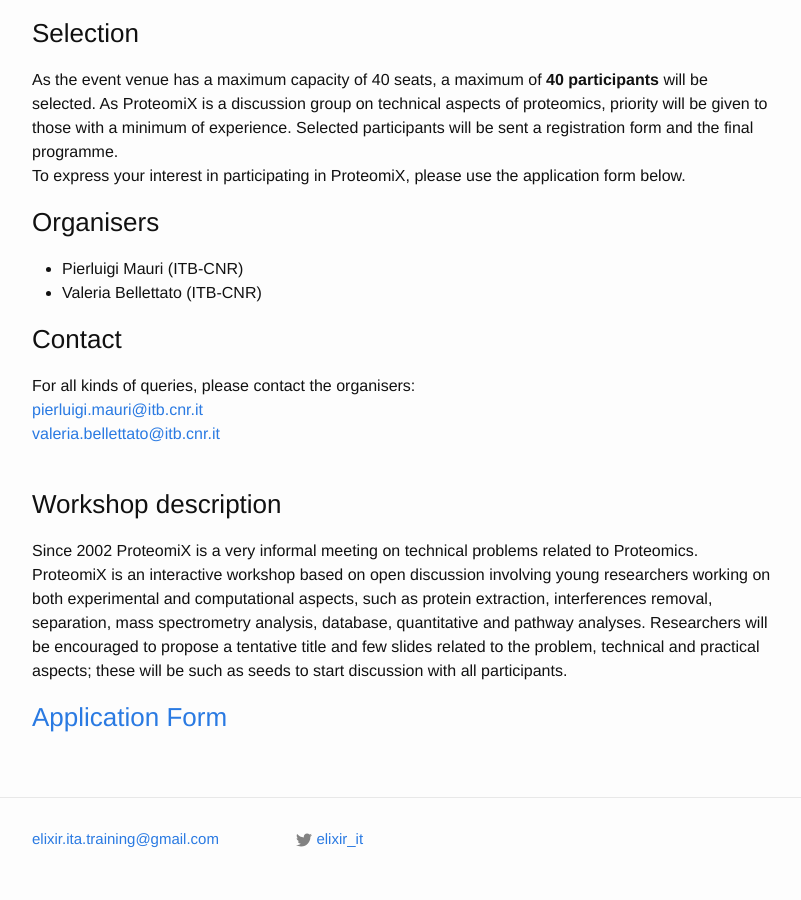
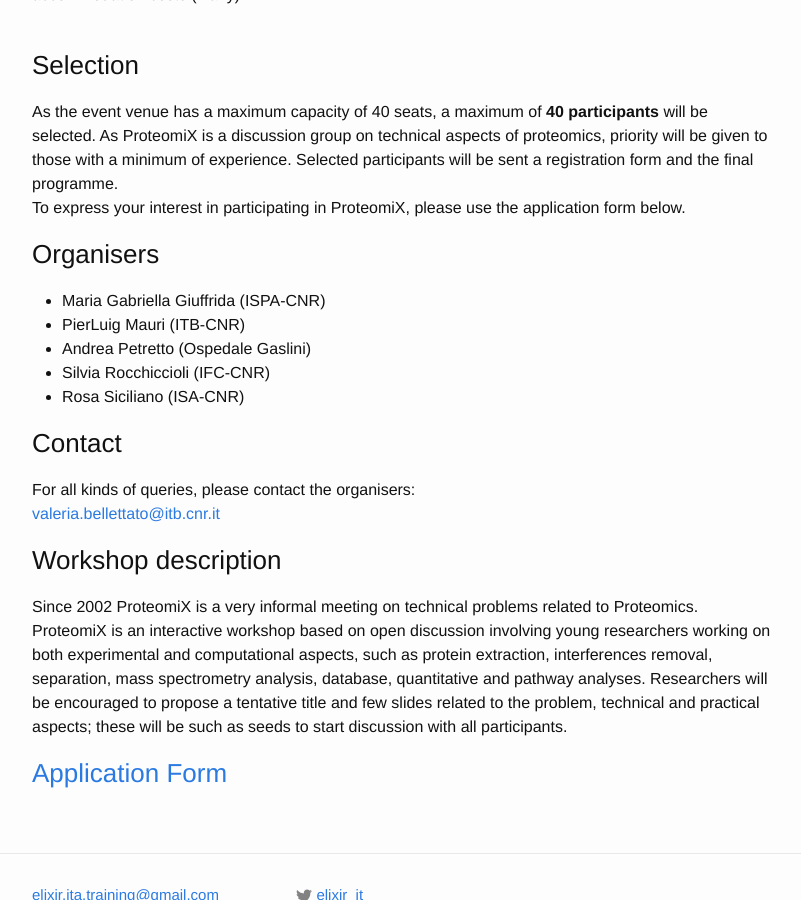
Before and after one commit to ELIXIR-IIB-training/website, a Jekyll site: the page built from _posts/2023-11-28-ProteomiX.md, in a window 1280 px wide and 900 px high, scrolled down 962 px. Shown: the whole window, without its empty margins (238-1039 px from the left). Built offline with Jekyll 4.4.1, drawn with Linux system fonts in a browser that asks for light colours; some of the changed text lies outside the part shown.

Commit message:
Update 2023-11-28-ProteomiX.md

```diff
--- a/_posts/2023-11-28-ProteomiX.md
+++ b/_posts/2023-11-28-ProteomiX.md
@@ -38,14 +38,16 @@ To express your interest in participating in ProteomiX, please use the applicati
 <br>
 
 ### Organisers
-- Pierluigi Mauri (ITB-CNR) <br>
-- Valeria Bellettato (ITB-CNR)
+- Maria Gabriella Giuffrida (ISPA-CNR)
+- PierLuig Mauri (ITB-CNR)
+- Andrea Petretto (Ospedale Gaslini)
+- Silvia Rocchiccioli (IFC-CNR)
+- Rosa Siciliano (ISA-CNR)
 <br>
 
 ### Contact
 For all kinds of queries, please contact the organisers: <br>
-[pierluigi.mauri@itb.cnr.it](mailto:pierluigi.mauri@itb.cnr.it) <br>
-[valeria.bellettato@itb.cnr.it](mailto:valeria.bellettato@itb.cnr.it) <br>
+[valeria.bellettato@itb.cnr.it](mailto:valeria.bellettato@itb.cnr.it)
 <br>
 
 ### Workshop description
```
Also changed, not shown: other parts of _posts/2023-11-28-ProteomiX.md (+1 -1 lines).
